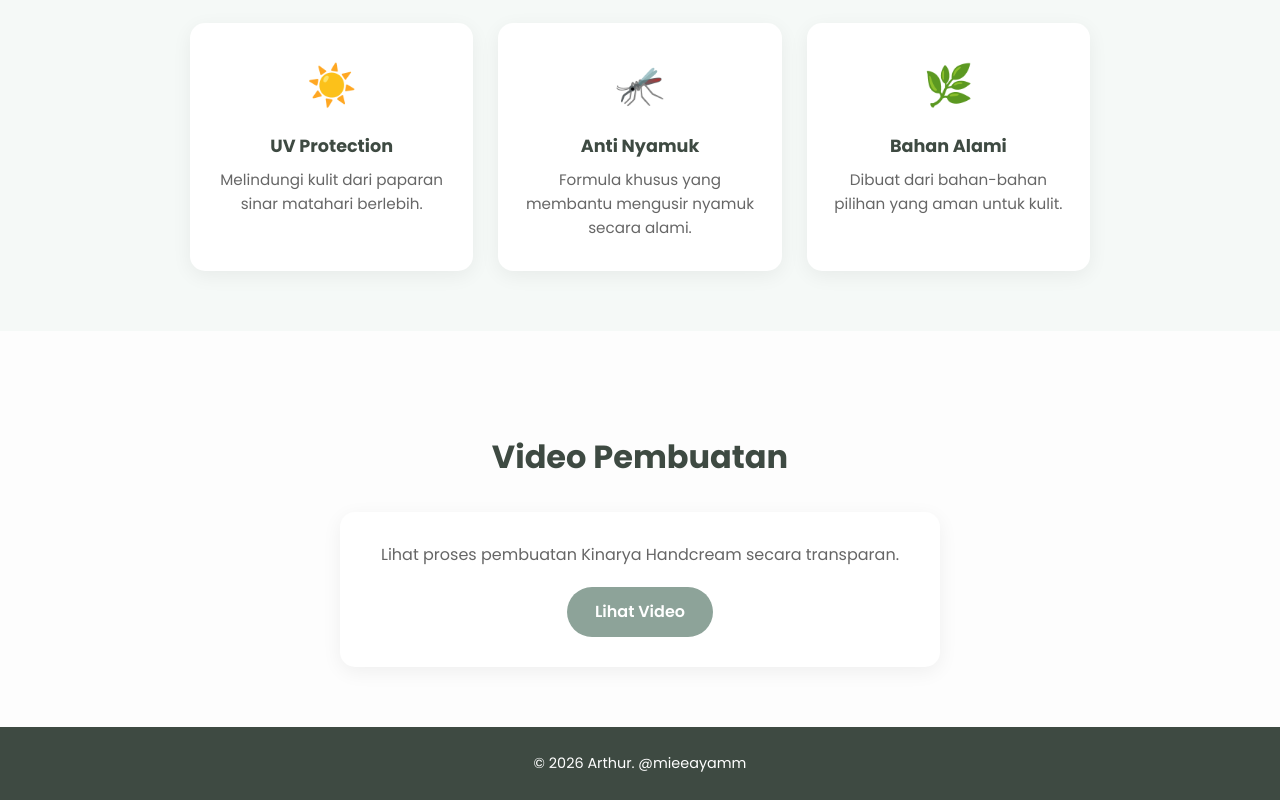
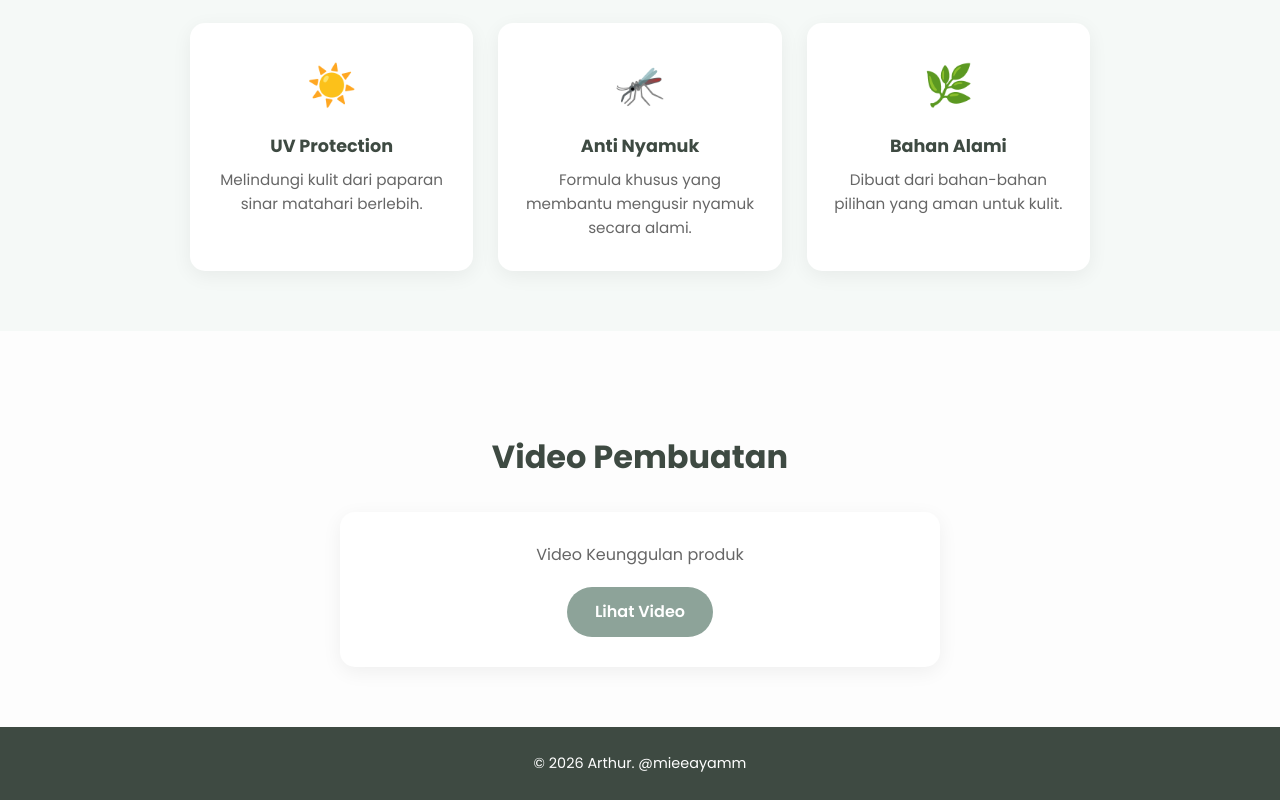
Before and after one commit to ktaeyvne/kinarya, a plain HTML site: page index.html in a window 1280 px wide. Shown: the part 1797-2597 px from the top of the page. Drawn offline with Linux system fonts and the light colour scheme.

Commit message:
Fix HTML formatting issues and update content

```diff
--- a/index.html
+++ b/index.html
@@ -73,7 +73,7 @@
 <section id="video">
     <h2 class="title">Video Pembuatan</h2>
     <div class="video-container">
-        <p>Lihat proses pembuatan Kinarya Handcream secara transparan.</p>
+        <p>Video Keunggulan produk</p>
         <a href="https://drive.google.com/drive/folders/1dC-Cq7c63spuuWuk5FPgPWwKXu_BYj_T" target="_blank" class="btn">Lihat Video</a>
     </div>
 </section>
```
